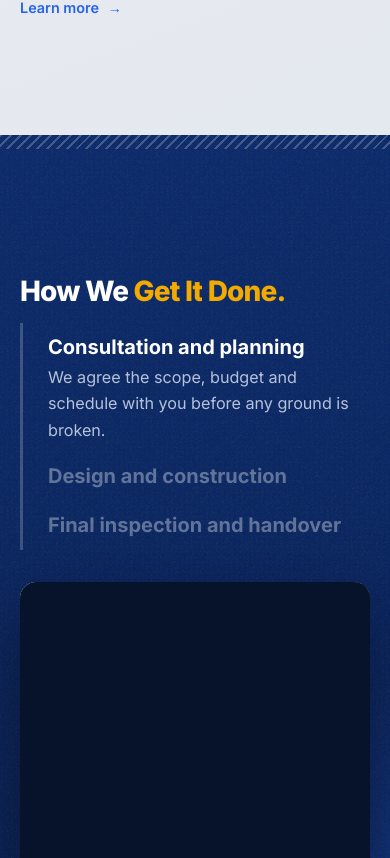
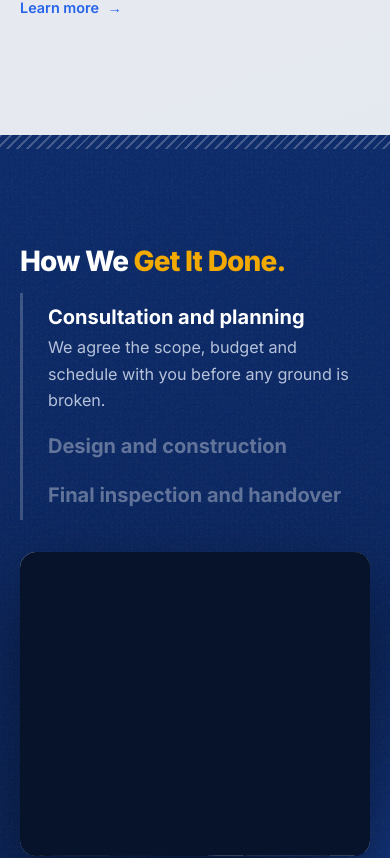
Before and after one commit to MavTech01/ApexBuild-Development-web, a React (Vite) app in the folder client/: page / in a window 390 px wide. Shown: the part 4074-4932 px from the top of the page. Built offline with nearby package versions, Linux system fonts and the light colour scheme.

Commit message:
fix(home): keep the sticky process heading clear of the header on mobile

```diff
--- a/client/src/features/home/sections/Process/ProcessSection.jsx
+++ b/client/src/features/home/sections/Process/ProcessSection.jsx
@@ -40,7 +40,7 @@ export default function ProcessSection() {
       <div className="sticky top-0 h-[100svh]">
         <Container
           size="wide"
-          className="grid h-full grid-cols-1 content-center items-center gap-8 pb-8 pt-[calc(env(safe-area-inset-top,0px)_+_80px)] min-[900px]:grid-cols-2 min-[900px]:gap-[clamp(24px,5vw,80px)]"
+          className="grid h-full grid-cols-1 content-start items-center gap-8 pb-8 pt-[calc(env(safe-area-inset-top,0px)_+_112px)] min-[900px]:grid-cols-2 min-[900px]:content-center min-[900px]:gap-[clamp(24px,5vw,80px)] min-[900px]:pt-[calc(env(safe-area-inset-top,0px)_+_80px)]"
         >
           <div>
             <SplitHeading
```
